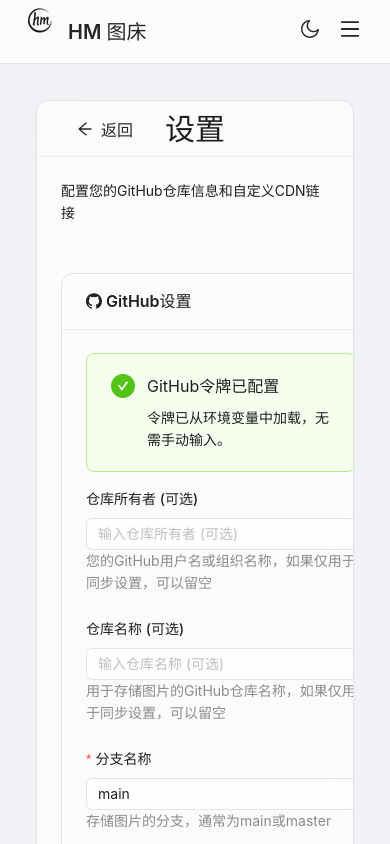
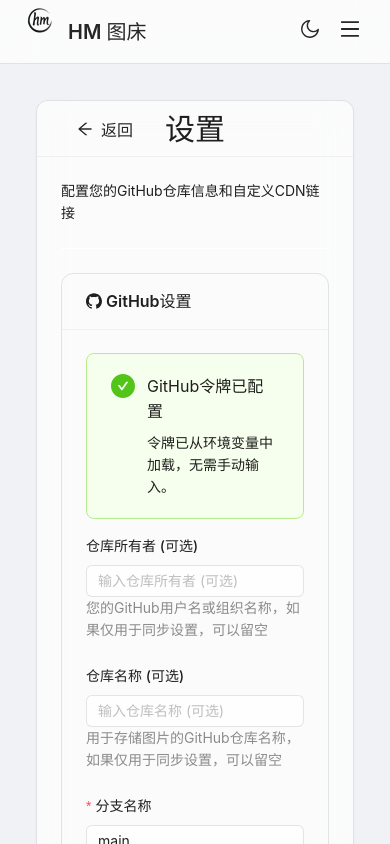
Before and after one commit to honestman9527/image-hosting-pro, a React (Vite) app: page /settings in a window 390 px wide. Shown: the top 844 px of the page. Built offline with nearby package versions, Linux system fonts and the light colour scheme; no server answers.

Commit message:
适配手机端

```diff
--- a/src/App.css
+++ b/src/App.css
@@ -78,3 +78,13 @@
 .read-the-docs {
   color: #888;
 }
+
+@media (max-width: 380px) {
+  .app-title {
+    display: none;
+  }
+
+  .app-header {
+    padding: 0 12px;
+  }
+}
--- a/src/pages/ImageManager.css
+++ b/src/pages/ImageManager.css
@@ -339,7 +339,7 @@
 }
 
 /* 响应式样式 */
-@media (max-width: 768px) {
+@media (max-width: 992px) {
   .image-manager-container {
     padding: 12px;
   }
@@ -408,7 +408,7 @@
   flex-wrap: wrap;
 }
 
-@media (max-width: 768px) {
+@media (max-width: 992px) {
   .controls-container-row {
     flex-direction: column;
     align-items: stretch;
--- a/src/pages/Settings.css
+++ b/src/pages/Settings.css
@@ -108,6 +108,10 @@
     padding: 12px;
   }
 
+  .settings-grid {
+    grid-template-columns: 1fr;
+  }
+
   .settings-card {
     margin-bottom: 16px;
   }
--- a/src/pages/Upload.css
+++ b/src/pages/Upload.css
@@ -158,7 +158,13 @@
   text-align: right;
 }
 
-@media (max-width: 768px) {
+@media (max-width: 992px) {
+  .file-items {
+    grid-template-columns: repeat(auto-fill, minmax(220px, 1fr));
+  }
+}
+
+@media (max-width: 576px) {
   .file-items {
     grid-template-columns: 1fr;
   }
```
Also changed, not shown: 1 other file (tests, documents, lock files or other folders).
